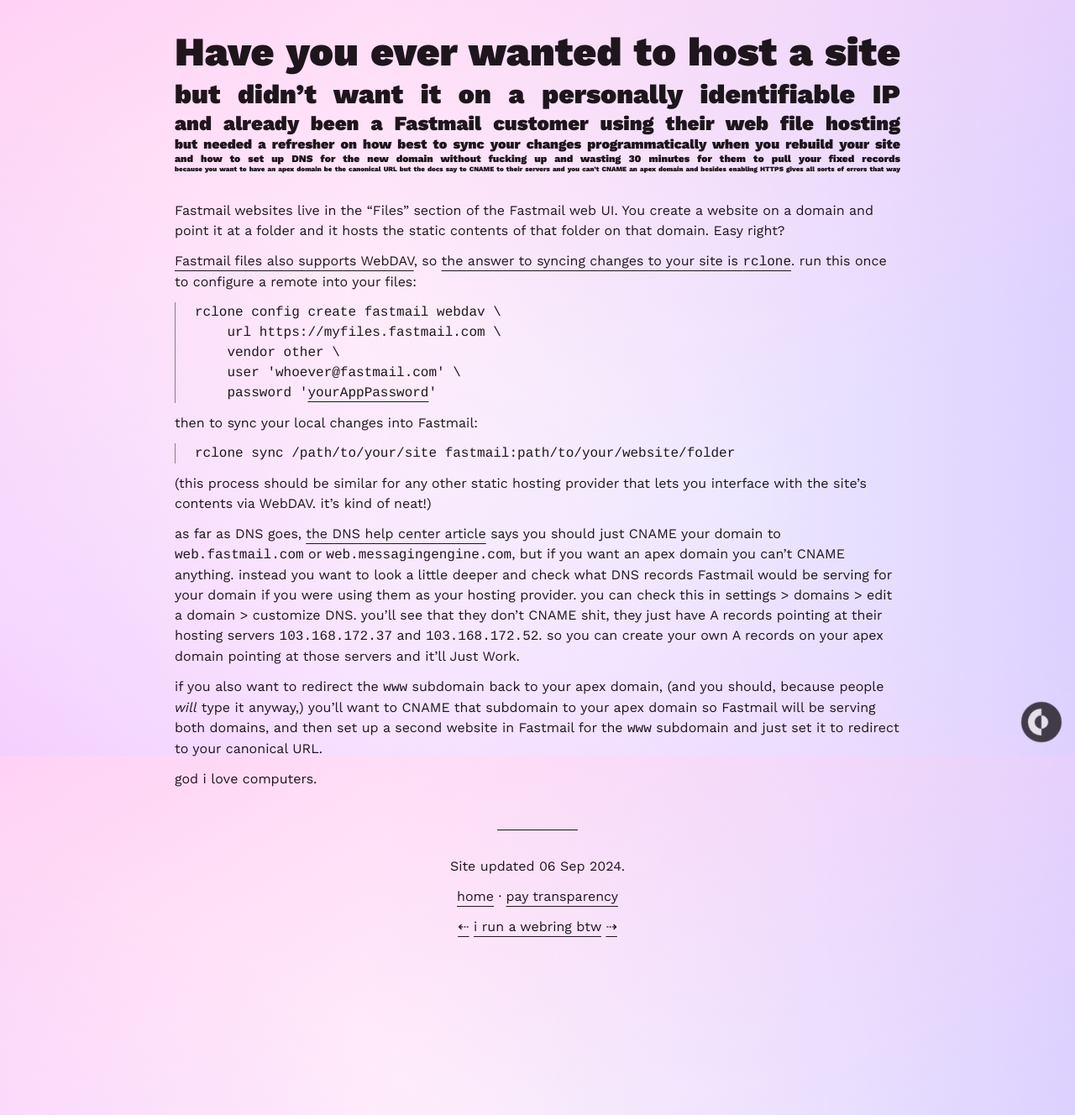
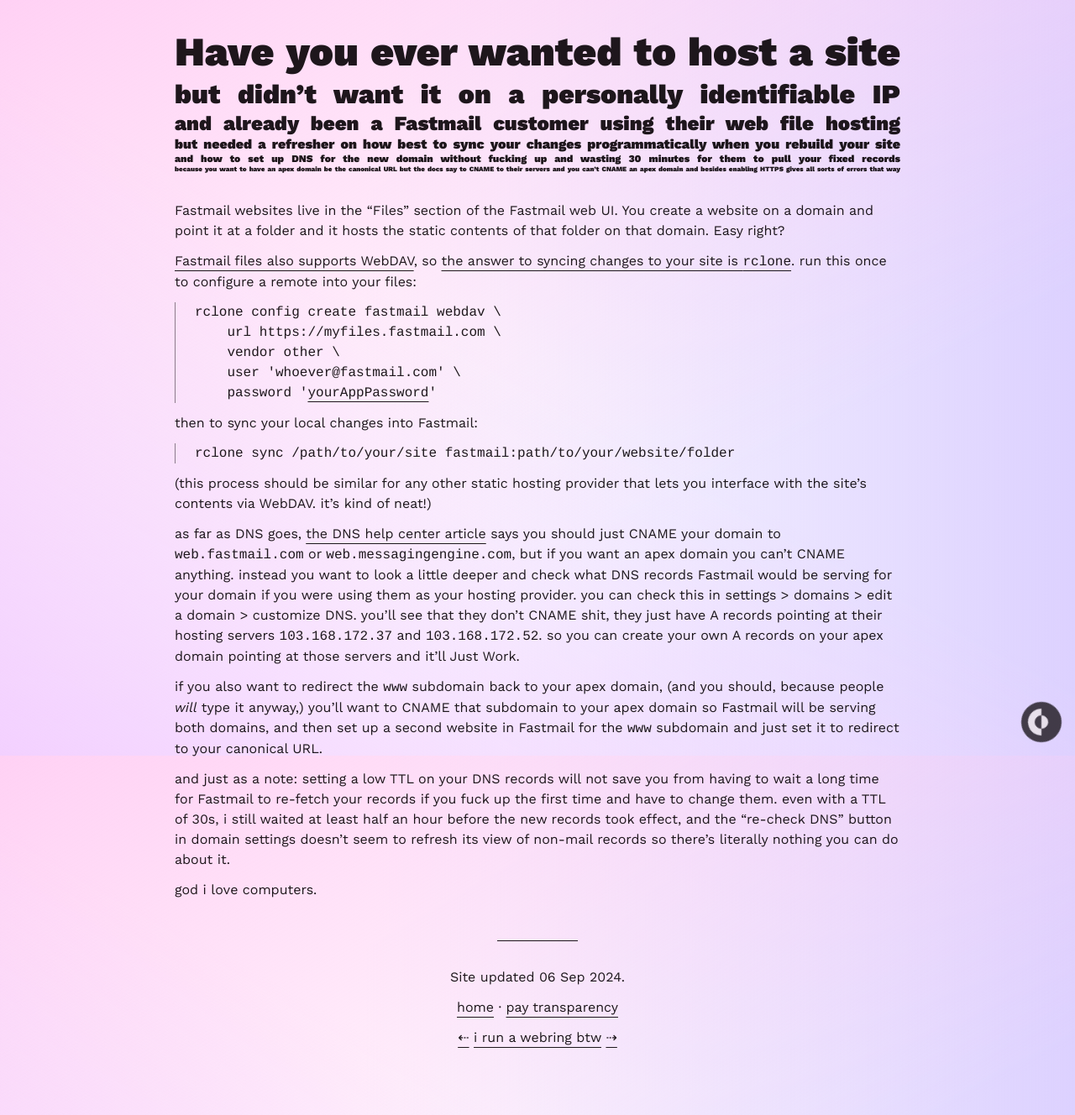
Before and after one commit to ewwwin/umbreon.online, a Jekyll site: the page built from _posts/2024-09-06-fastmail-static-site-sync.md, in a window 1280 px wide. Shown: the whole page at 84% size. Built offline with Jekyll 4.4.1, drawn with Linux system fonts in a browser that asks for light colours.

Commit message:
important note

```diff
--- a/_posts/2024-09-06-fastmail-static-site-sync.md
+++ b/_posts/2024-09-06-fastmail-static-site-sync.md
@@ -61,6 +61,13 @@
 set up a second website in Fastmail for the `www` subdomain and just set it to
 redirect to your canonical URL.
 
+and just as a note: setting a low TTL on your DNS records will not save you from
+having to wait a long time for Fastmail to re-fetch your records if you fuck up
+the first time and have to change them. even with a TTL of 30s, i still waited
+at least half an hour before the new records took effect, and the "re-check DNS"
+button in domain settings doesn't seem to refresh its view of non-mail records
+so there's literally nothing you can do about it.
+
 god i love computers.
 
 [fastmail-webdav]: https://www.fastmail.help/hc/en-us/articles/1500000277882-Remote-file-access
```
